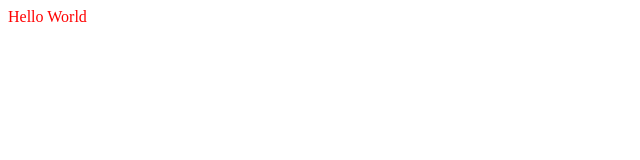
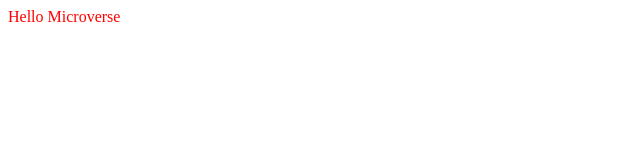
Before and after one commit to pradmon/Hello-Microverse-Project, a website: page index.html in a window 1280 px wide. Shown: the full height of the page, 0-640 px from the left. Drawn offline with Linux system fonts and the light colour scheme.

Commit message:
Add linters

```diff
--- a/index.html
+++ b/index.html
@@ -8,6 +8,6 @@
     <title>Hello Microverse!</title>
 </head>
 <body>
-    <div class="hello">Hello World</div>
+    <div class="hello">Hello Microverse</div>
 </body>
 </html>
--- a/style.css
+++ b/style.css
@@ -1,3 +1,3 @@
 .hello {
-    color: red;
+  color: red;
 }
```
Also changed, not shown: package.json (added, +19 -0 lines), .github/workflows/linters.yml (added), .stylelintrc.json (added), README.md, icons/logo.png (added), 3 other files.
